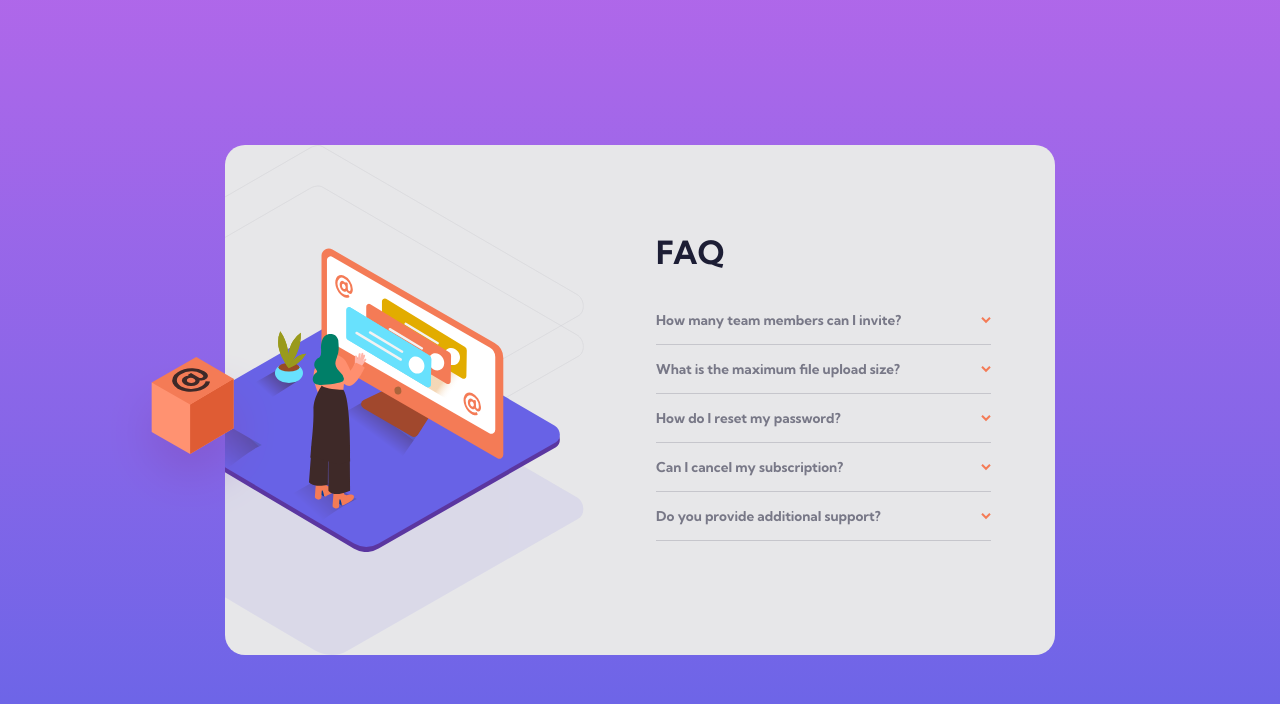
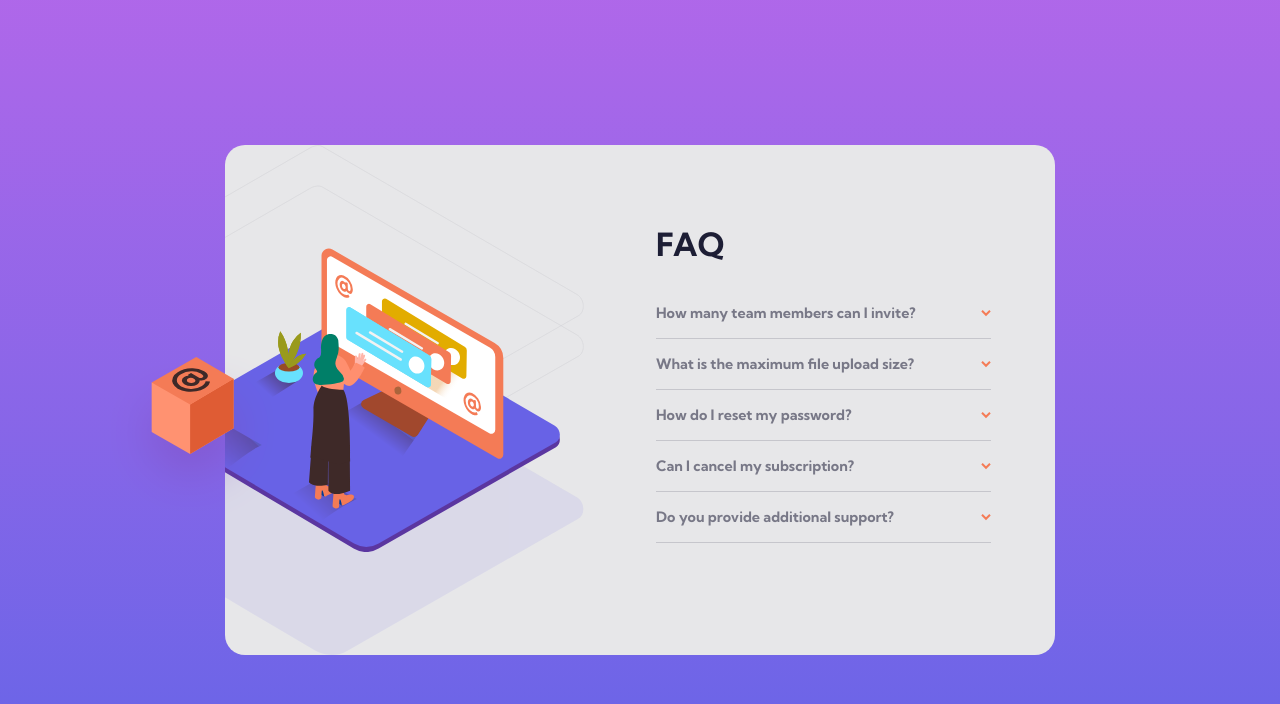
Before and after one commit to sandovalmelo/faq-accordion-card, a plain HTML site: page index.html in a window 1280 px wide. Drawn offline with Linux system fonts and the light colour scheme.

Commit message:
changed question font size

```diff
--- a/css/styles.css
+++ b/css/styles.css
@@ -152,9 +152,33 @@ main {
 		display: none;
 	}
 
+	.faq {
+		padding-right: 4rem;
+		min-height: 400px;
+		display: flex;
+		flex-direction: column;
+	}
+
+	.faq-title {
+		padding-top: 1.5rem;
+		text-align: left;
+	}
+
+	.faq-question-container {
+		cursor: pointer;
+	}
+
+	.faq-question {
+		font-size: 0.9rem;
+	}
+
 	.faq-container.active .faq-question:hover,
 	.faq-question:hover {
 		color: var(--soft-red);
+	}
+
+	.faq-answer {
+		font-size: 0.85rem;
 	}
 
 	.box {
@@ -183,22 +207,6 @@ main {
 		transform: translateY(-50%);
 		max-width: 400px;
 	}
-
-	.faq {
-		padding-right: 4rem;
-		min-height: 400px;
-		display: flex;
-		flex-direction: column;
-		padding-top: 2rem;
-	}
-
-	.faq-title {
-		text-align: left;
-	}
-
-	.faq-question-container {
-		cursor: pointer;
-	}
 }
 
 @media (min-width: 1050px) {
```
